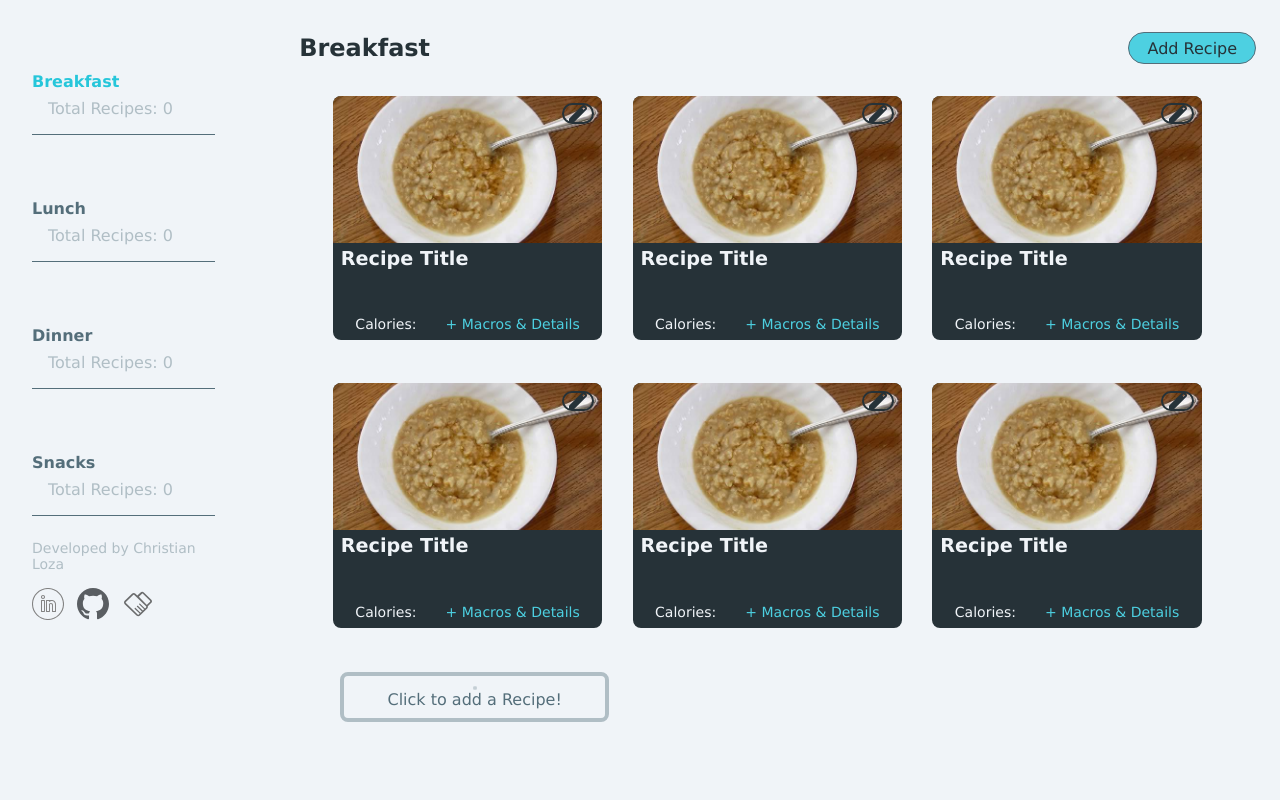
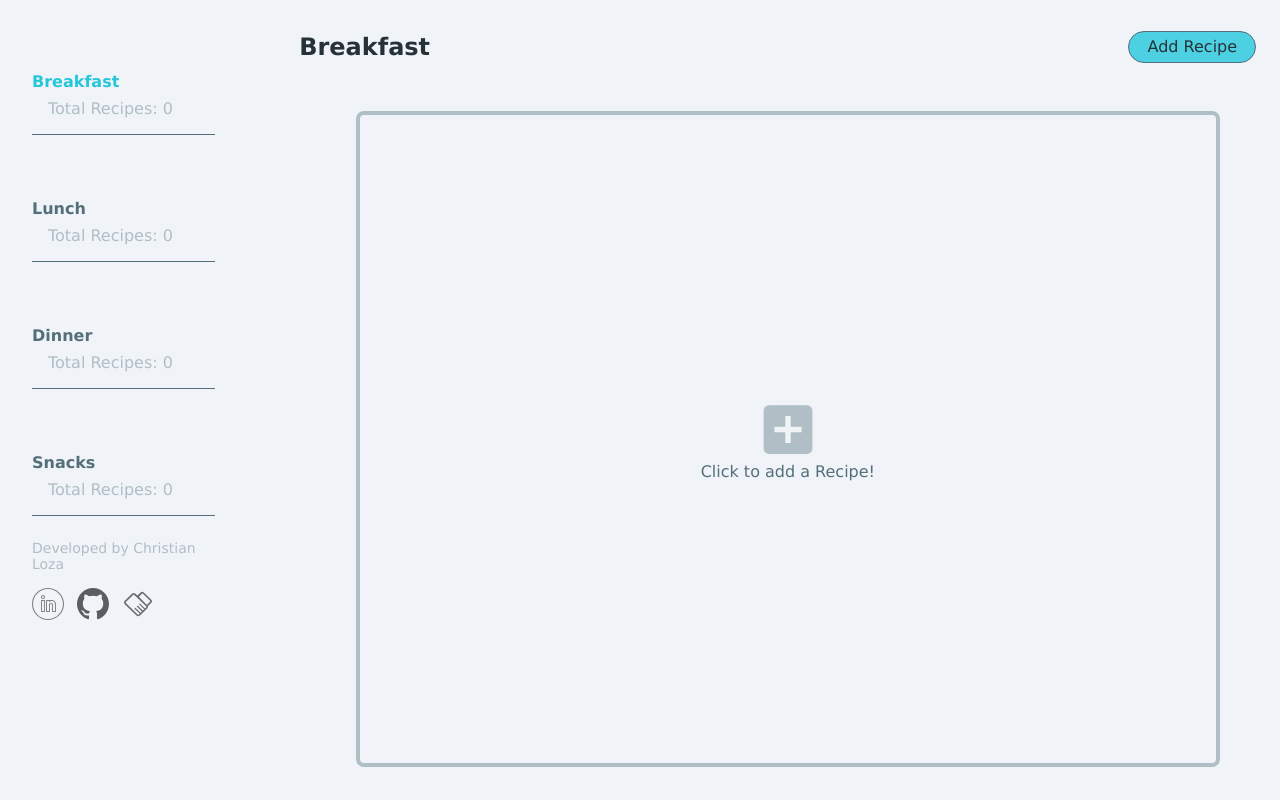
Before and after one commit to Chris-Loza/recipe-book, a React (Vite) app: page / in a window 1280 px wide. Built offline with nearby package versions, Linux system fonts and the light colour scheme.

Commit message:
removed test cards

```diff
--- a/src/Components/Homepage/Homepage.jsx
+++ b/src/Components/Homepage/Homepage.jsx
@@ -56,12 +56,12 @@ const Homepage = () => {
           </div>
         </div>
         <div className="recipeCards">
+          {/* <RecipeCard name={"Recipe Title"} />
           <RecipeCard name={"Recipe Title"} />
           <RecipeCard name={"Recipe Title"} />
           <RecipeCard name={"Recipe Title"} />
           <RecipeCard name={"Recipe Title"} />
-          <RecipeCard name={"Recipe Title"} />
-          <RecipeCard name={"Recipe Title"} />
+          <RecipeCard name={"Recipe Title"} /> */}
           {timeOfDay === "Breakfast" ? (
             breakfastRecipes.length > 0 ? (
               breakfastRecipes.map((recipe, index) => (
```
